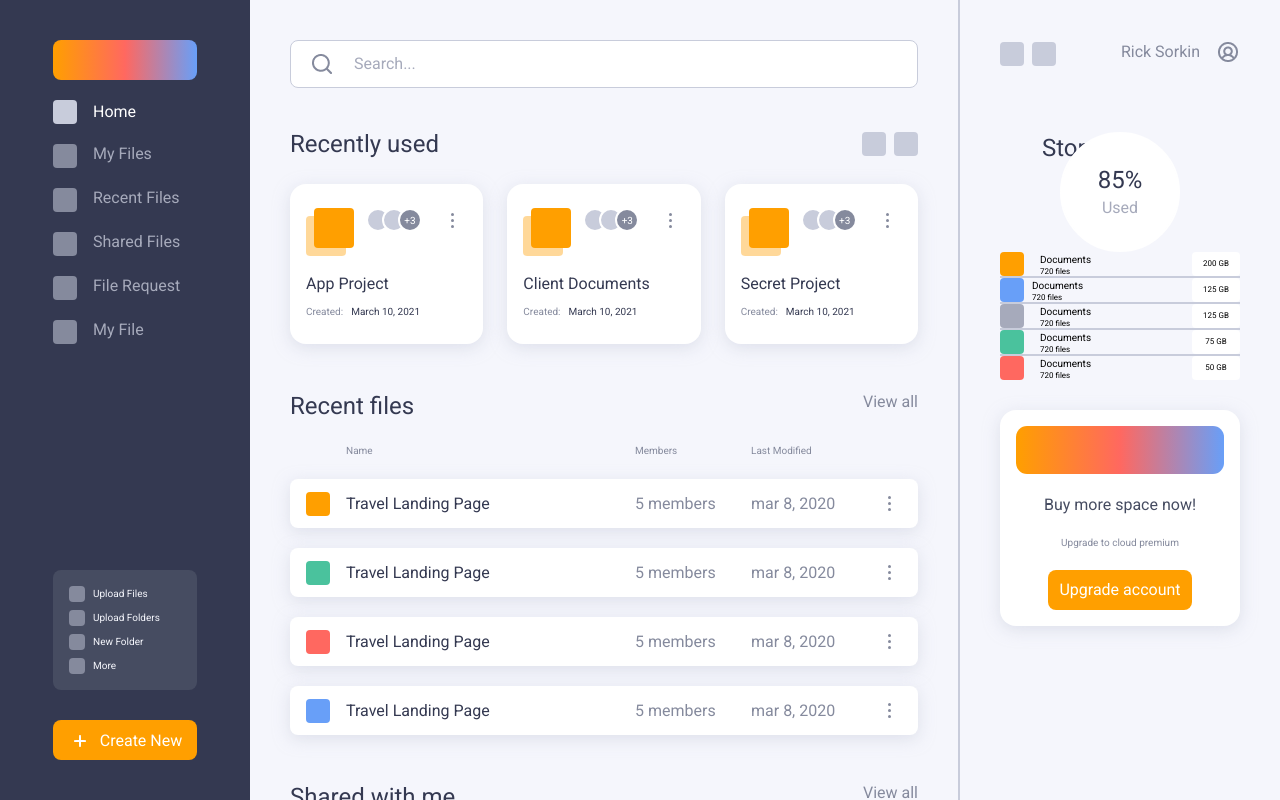
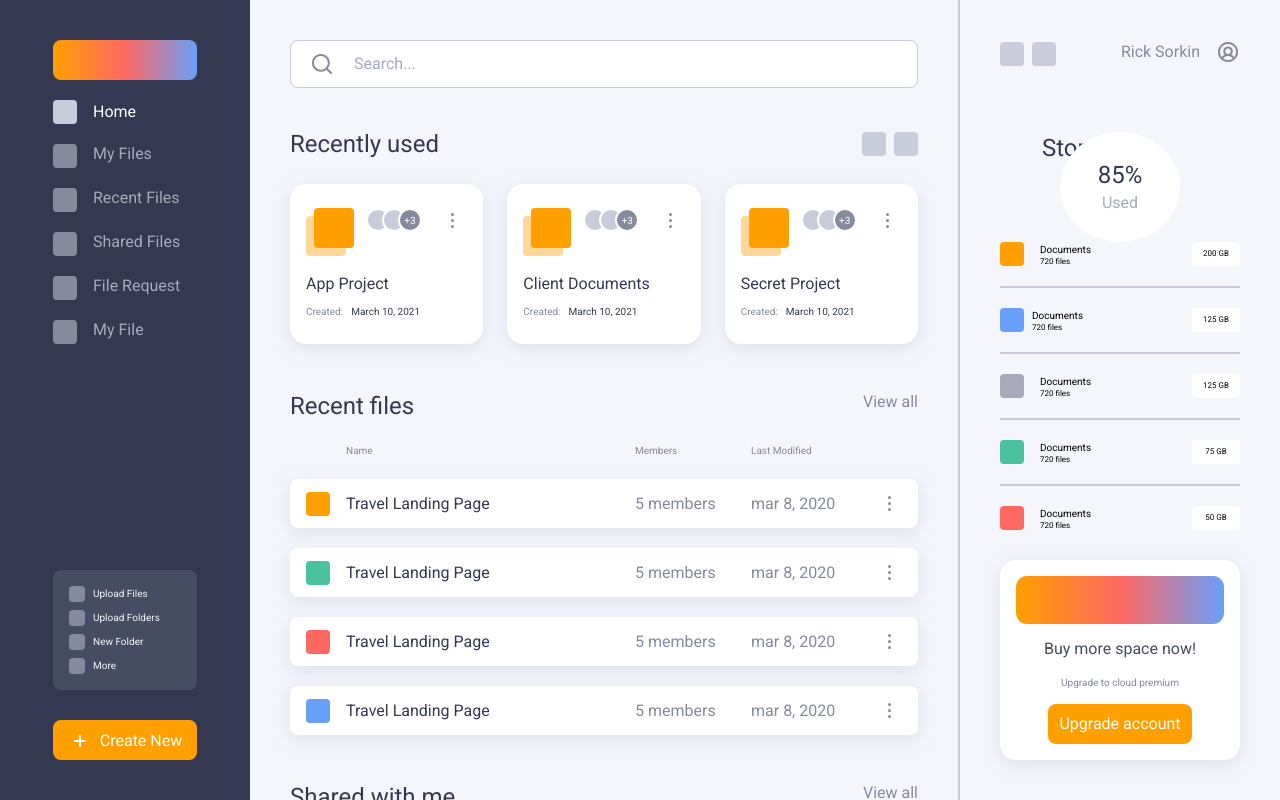
Before and after one commit to TravisKleinman/FIGMA_CHALL, a plain HTML site: page index.html in a window 1280 px wide. Drawn offline with Linux system fonts and the light colour scheme.

Commit message:
display boxes on right side now flex with screen height etc and gaps are proper.

```diff
--- a/base.css
+++ b/base.css
@@ -44,7 +44,7 @@ body {
 .right_section {
   width: 320px;
   background-color: #F5F6FC;
-  padding: 40px 40px 0px 40px;
+  padding: 40px;
   display: flex;
   flex-flow: column;
   align-items: center;
@@ -580,7 +580,10 @@ body {
 }
 
 .content_area {
-  width: 240px;
+  display: flex;
+  flex-flow: column;
+  flex: 1;
+  gap: 20px;
 }
 
 .column_flex {
--- a/index.html
+++ b/index.html
@@ -397,7 +397,8 @@
           <div class="body_r neut_grey_text">Used</div>
         </div>
 
-        <div class="row_wrapper_nowrap content_area">
+        <div class="content_area">
+          <div class="row_wrapper_nowrap">
             <div class="box smbox orange"></div>
             <div class="column_flex fake_atag cardPre2_text_main">
               <div class="label">Documents</div>
@@ -410,7 +411,7 @@
 
           <div class="divider_line neut_grey_plus1"></div>
 
-        <div class="row_flex_spacebetween content_area">
+          <div class="row_flex_spacebetween">
             <div class="box smbox blue"></div>
             <div class="column_flex fake_atag cardPre2_text_main">
               <div class="label">Documents</div>
@@ -423,7 +424,7 @@
 
           <div class="divider_line"></div>
 
-        <div class="row_wrapper_nowrap content_area">
+          <div class="row_wrapper_nowrap">
             <div class="box smbox neut_grey"></div>
             <div class="column_flex fake_atag cardPre2_text_main">
               <div class="label">Documents</div>
@@ -436,7 +437,7 @@
 
           <div class="divider_line neut_grey_plus1"></div>
 
-        <div class="row_wrapper_nowrap content_area">
+          <div class="row_wrapper_nowrap">
             <div class="box smbox green"></div>
             <div class="column_flex fake_atag cardPre2_text_main">
               <div class="label">Documents</div>
@@ -449,7 +450,7 @@
 
           <div class="divider_line neut_grey_plus1"></div>
 
-        <div class="row_wrapper_nowrap content_area">
+          <div class="row_wrapper_nowrap">
             <div class="box smbox red"></div>
             <div class="column_flex fake_atag cardPre2_text_main">
               <div class="label">Documents</div>
@@ -459,8 +460,9 @@
               <div class="small_label">50 GB</div>
             </div>
           </div>
+        </div>
 
-        <div class="content_area card_style white huge_box">
+        <div class="card_style white huge_box">
           <div class="gradient_box_right"></div>
           <div class="body_m neut_grey_-2_text">Buy more space now!</div>
           <div class="label neut_grey_-1_text">Upgrade to cloud premium</div>
```
Lines whose indentation alone changed are shown as unchanged.
